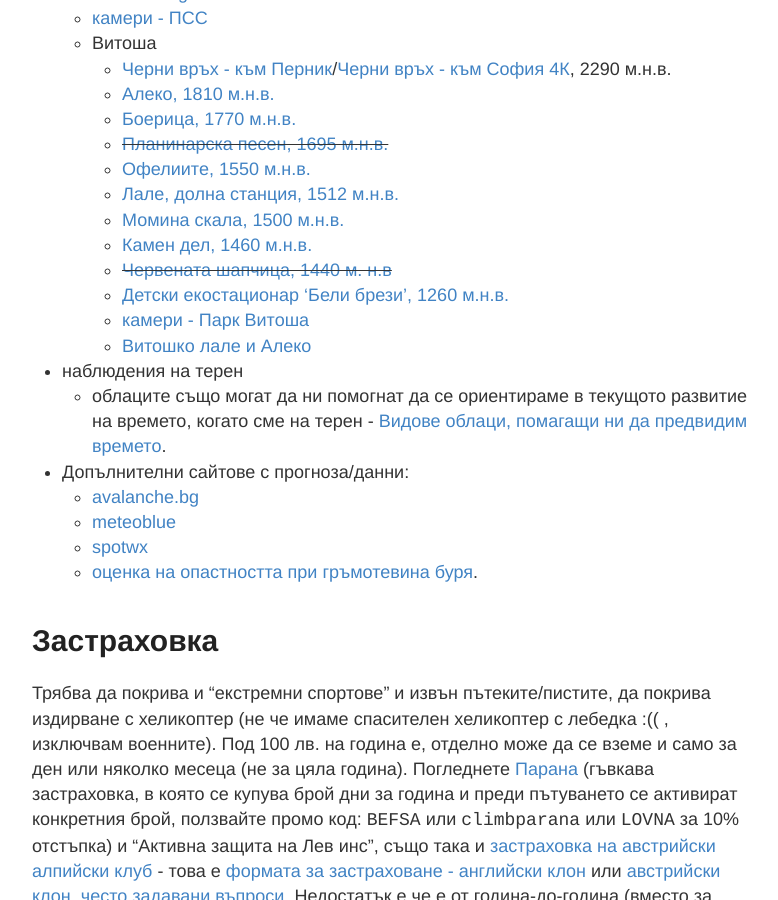
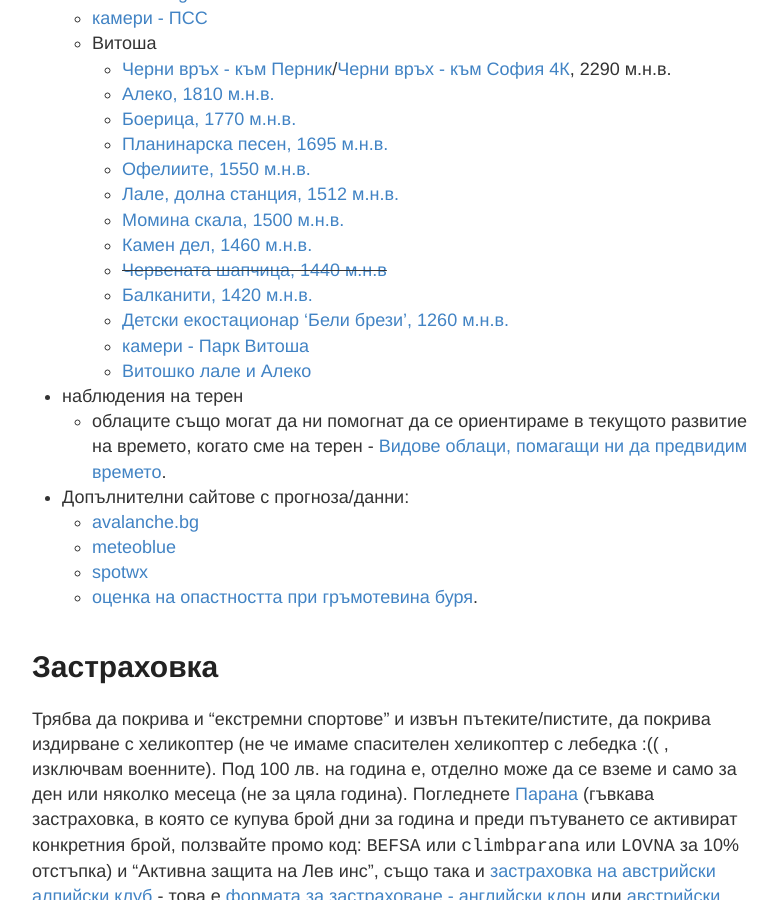
Before and after one commit to ptanov/ptanov.github.io, a Jekyll site: the page built from _posts/2018-02-04-tourism.md, in a window 1280 px wide and 900 px high, scrolled down 3111 px. Shown: the whole window, without its empty margins (248-1026 px from the left). Built offline with Jekyll 4.4.1, drawn with Linux system fonts in a browser that asks for light colours; comment, search, counter and statistics services are not loaded.

Commit message:
Added Balkaniti hut

```diff
--- a/_posts/2018-02-04-tourism.md
+++ b/_posts/2018-02-04-tourism.md
@@ -83,12 +83,13 @@ categories: tourism
     - [Черни връх - към Перник](https://huts.bg/chvrah.html)/[Черни връх - към София 4К](https://huts.bg/chvrah4k.html), 2290 м.н.в.
     - [Алеко, 1810 м.н.в.](http://weather-webcam.eu/webcam-hija-aleko)
     - [Боерица, 1770 м.н.в.](http://weather-webcam.eu/webcam-vitosha-hotel-boerica-live-na-jivo-kamera)
-    - ~~[Планинарска песен, 1695 м.н.в.](https://huts.bg/plpesen.html)~~
+    - [Планинарска песен, 1695 м.н.в.](https://huts.bg/plpesen.html)
     - [Офелиите, 1550 м.н.в.](http://weather-webcam.eu/vitosha-ofellite-na-jivo-online-kamera-ski-pista)
     - [Лале, долна станция, 1512 м.н.в.](http://weather-webcam.eu/laleto-webcam)
     - [Момина скала, 1500 м.н.в.](http://weather-webcam.eu/panorama-nad-sofia-ot-vitosha-1500m-momina-skala-zlatni-mostove-boianski-vodopad)
     - [Камен дел, 1460 м.н.в.](https://huts.bg/kamendel.html)
-    - ~~[Червената шапчица, 1440 м. н.в](http://weather-webcam.eu/vitosha-hija-chervena-shapchica-kompozitorite-na-jivo-online-kamera)~~
+    - ~~[Червената шапчица, 1440 м.н.в](http://weather-webcam.eu/vitosha-hija-chervena-shapchica-kompozitorite-na-jivo-online-kamera)~~
+    - [Балканити, 1420 м.н.в.](http://weather-webcam.eu/kamera-vitosha-hija-balkaniti-online-live-video-stream)
     - [Детски екостационар 'Бели брези', 1260 м.н.в.](http://weather-webcam.eu/vitosha-detski-ekostacionar-zlatni-mostove-kopito-webcam-kamera-na-jivo)
     - [камери - Парк Витоша](http://park-vitosha.org/%D0%B7%D0%B0-%D0%BF%D0%BE%D1%81%D0%B5%D1%82%D0%B8%D1%82%D0%B5%D0%BB%D0%B8%D1%82%D0%B5/%D1%83%D0%B5%D0%B1-%D0%BA%D0%B0%D0%BC%D0%B5%D1%80%D0%B8-%D0%BD%D0%B0-%D0%B6%D0%B8%D0%B2%D0%BE/)
     - [Витошко лале и Алеко](https://vitoshaski.com/live)
```
